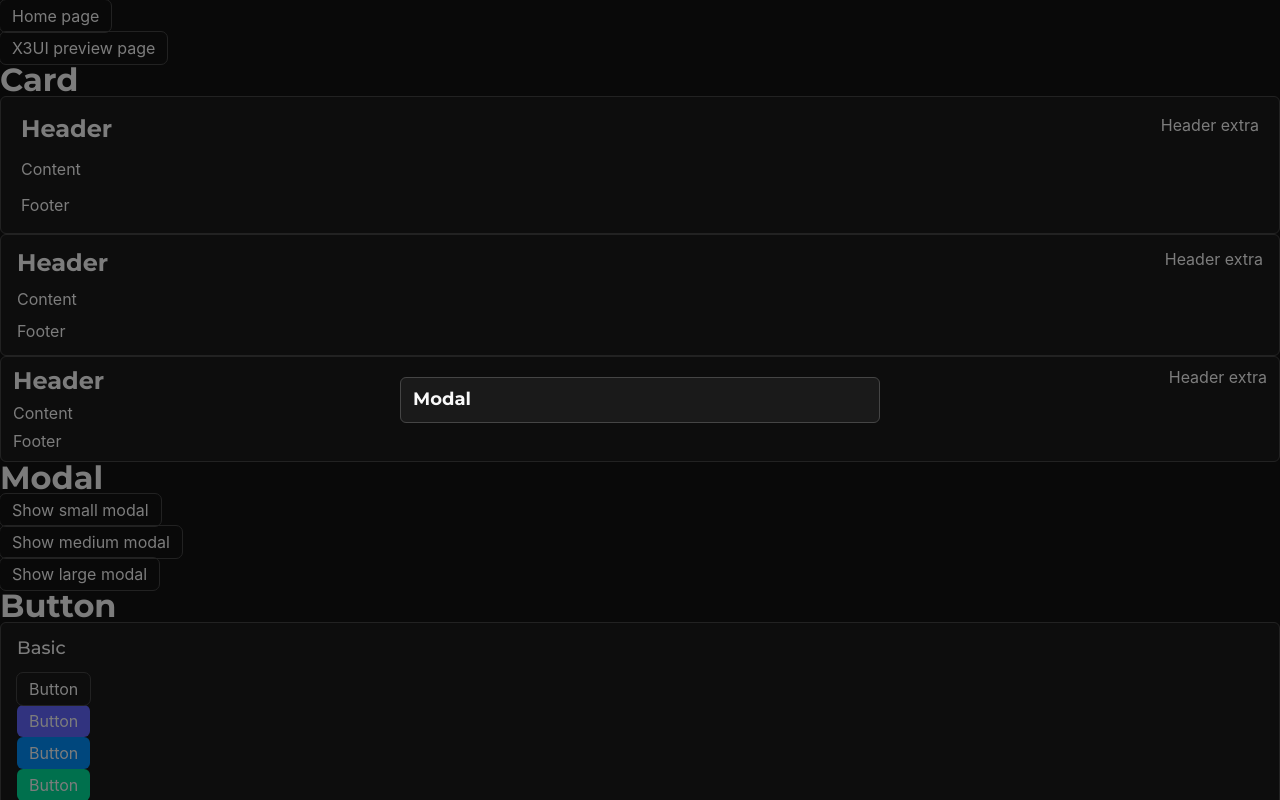
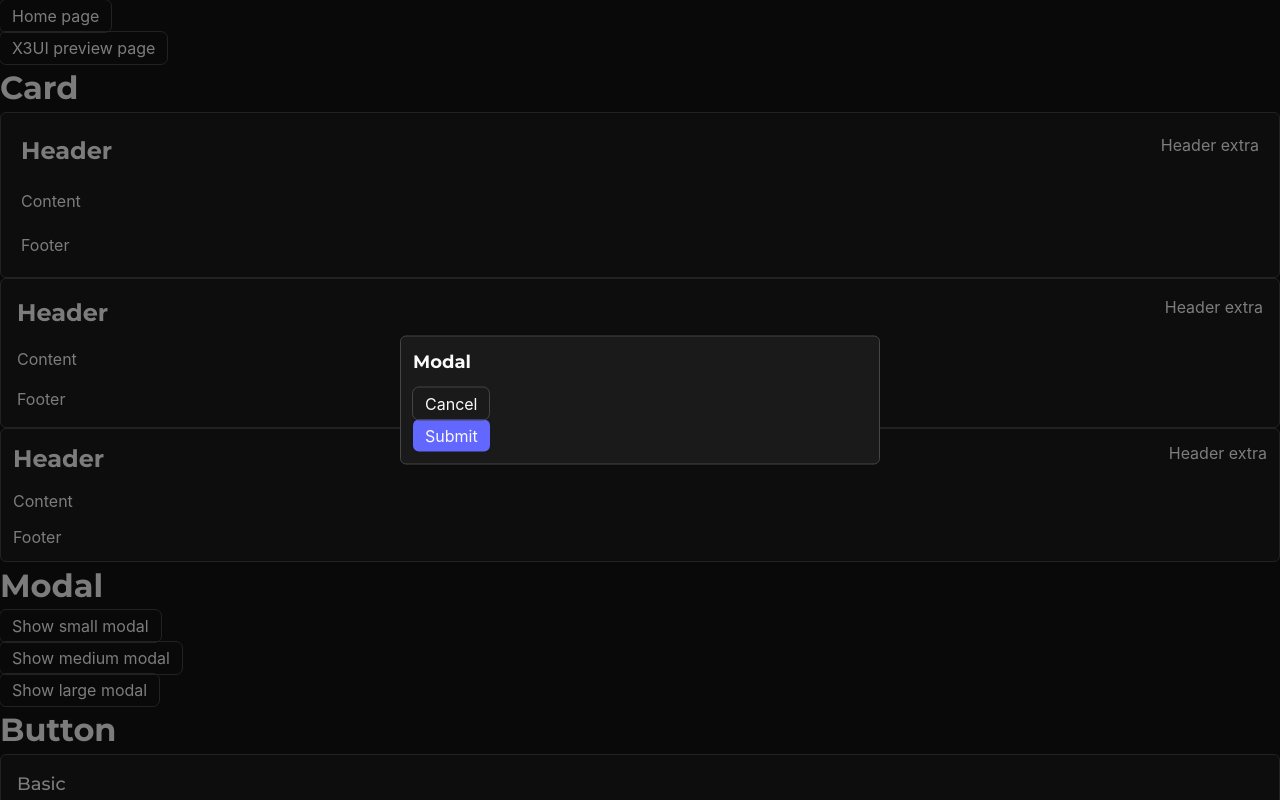
Before and after one commit to dazeGG/money-tracker, a Vue app: page /x3ui-preview in a window 1280 px wide. Both pictures are taken after a click on the button "Show small modal". Shown: the top 800 px of the page. Built offline with nearby package versions, Linux system fonts and the light colour scheme; some icons are missing.

Commit message:
feat(X3UI modal): added 2 default buttons

```diff
--- a/src/X3UI/Modal/X3Modal.vue
+++ b/src/X3UI/Modal/X3Modal.vue
@@ -15,8 +15,14 @@
 					<template v-if="slots.default" #default>
 						<slot></slot>
 					</template>
-					<template v-if="slots.footer" #footer>
+					<template v-if="props.showFooter" #footer>
 						<slot name="footer"></slot>
+						<div v-if="!slots.footer">
+							<div class="flex gap-2 justify-end">
+								<X3Button @click="cancel">{{ cancelButtonText ?? 'Cancel' }}</X3Button>
+								<X3Button :type="props.submitButtonType" @click="submit">{{ submitButtonText ?? 'Submit' }}</X3Button>
+							</div>
+						</div>
 					</template>
 				</X3Card>
 			</div>
@@ -27,8 +33,9 @@
 <script setup lang="ts">
 import { Icon } from '@iconify/vue';
 import X3Card from '@/X3UI/Card/X3Card.vue';
+import X3Button from '@/X3UI/Button/X3Button.vue';
 
-import type { Size } from '@/X3UI/types';
+import type { Type, Size } from '@/X3UI/types';
 
 const slots = defineSlots();
 
@@ -38,21 +45,32 @@ const props = withDefaults(
 	defineProps<{
     title?: string
     size?: Size
+		showFooter?: boolean
+		cancelButtonText?: string
+		submitButtonText?: string
+		submitButtonType?: Type
   }>(),
 	{
 		size: 'medium',
+		showFooter: true,
+		submitButtonType: 'primary',
 	},
 );
 
 const emit = defineEmits<{
-  (e: 'open'): void;
-  (e: 'close'): void;
+  (e: 'open'): void
+  (e: 'close'): void
+	(e: 'cancel'): void
+	(e: 'submit'): void
 }>();
 
 const close = () => {
 	show.value = false;
 	emit('close');
 };
+
+const cancel = () => emit('cancel');
+const submit = () => emit('submit');
 </script>
 
 <style scoped lang="scss">
--- a/src/assets/style/style.scss
+++ b/src/assets/style/style.scss
@@ -2,7 +2,7 @@
 
 :root {
   font-family: Inter, system-ui, Avenir, Helvetica, Arial, sans-serif;
-  line-height: 1;
+  line-height: 1.5;
   font-size: 16px;
   font-weight: 400;
 
--- a/src/components/Modals/CreateTransactionModal.vue
+++ b/src/components/Modals/CreateTransactionModal.vue
@@ -1,12 +1,13 @@
 <template>
-	<X3Modal v-model:show="show" title="Add a transaction">
+	<X3Modal
+		v-model:show="show"
+		title="Add a transaction"
+		submit-button-text="Add"
+		@cancel="cancel"
+		@submit="addTransaction"
+	>
 		<template #default>
 			<CreateTransactionForm v-model:model="model" />
-		</template>
-		<template #footer>
-			<div class="flex justify-end">
-				<X3Button type="primary" @click="addTransaction">Add</X3Button>
-			</div>
 		</template>
 	</X3Modal>
 </template>
@@ -16,7 +17,6 @@ import { ref } from 'vue';
 import { useTransactionsStore } from '@/store';
 
 import X3Modal from '@/X3UI/Modal/X3Modal.vue';
-import X3Button from '@/X3UI/Button/X3Button.vue';
 import CreateTransactionForm from '@/components/Forms/CreateTransactionForm.vue';
 
 const transactionsStore = useTransactionsStore();
@@ -29,6 +29,11 @@ const resetModel = () => {
 	model.value.sum = '';
 };
 
+const cancel = () => {
+	resetModel();
+	show.value = false;
+};
+
 const addTransaction = () => {
 	transactionsStore.addTransaction(model.value);
 	resetModel();
```
